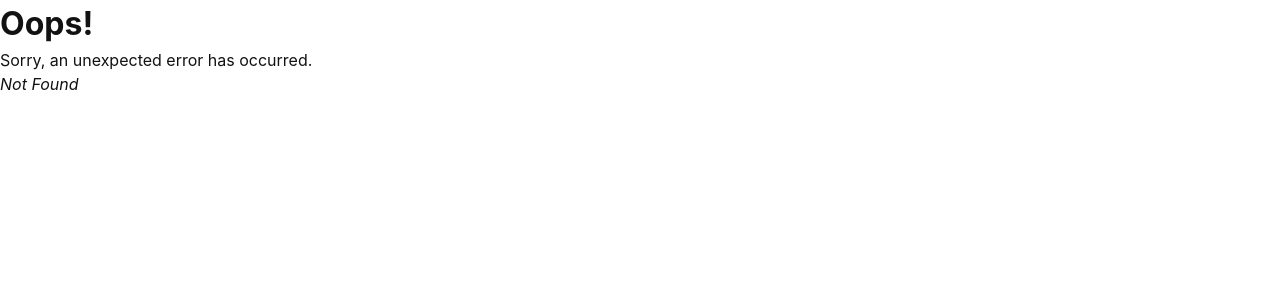
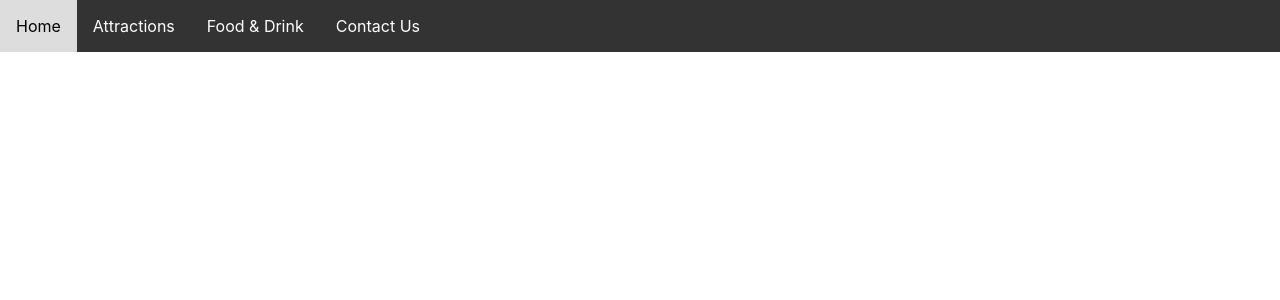
Before and after one commit to Kitrinos018/cityoflights, a React (Vite) app: page /home in a window 1280 px wide. Before the commit this address had no page. Shown: the top 300 px of the page. Built offline with nearby package versions, Linux system fonts and the light colour scheme.

Commit message:
Fixed serving the homepage!

```diff
--- a/src/main.jsx
+++ b/src/main.jsx
@@ -4,12 +4,22 @@ import {createBrowserRouter,RouterProvider,} from "react-router-dom";
 import "./index.css";
 import Root from "./routes/root";
 import ErrorPage from "./error-page";
+import Home from "./routes/home";
 
 const router = createBrowserRouter([
   {
     path: "/",
     element: <Root />,
     errorElement: <ErrorPage />,
+    children: [
+      {
+        errorElement: <ErrorPage />,
+        children:[
+          {
+          path: "/home",
+          element: <Home />,
+        },],
+  },],
   },
 ]);
 
--- /dev/null
+++ b/src/routes/home.jsx
@@ -0,0 +1,6 @@
+
+export default function Home(){
+    <div id = "hello!">
+
+    </div>
+}
--- a/src/routes/root.jsx
+++ b/src/routes/root.jsx
@@ -1,10 +1,12 @@
 export default function Root() {
+
+
     return (
         <div class="topnav">
-        <a href="http://localhost:5173/src/root.jsx">Home</a>
-        <a href="http://localhost:5173/src/Attractions.html">Attractions</a>
-        <a href="http://localhost:5173/src/Food&Drink.html">Food & Drink</a>
-        <a href="http://localhost:5173/src/Contact.html">Contact Us</a>
+        <a href="/home">Home</a>
+        <a href="/attractions">Attractions</a>
+        <a href="http://localhost:5173/food.jsx">Food & Drink</a>
+        <a href="http://localhost:5173/Contact.jsx">Contact Us</a>
   </div>
     );
   }
```
Also changed, not shown: src/routes/attractions.jsx (added), src/routes/contact.jsx (added), src/routes/food.jsx (added).
